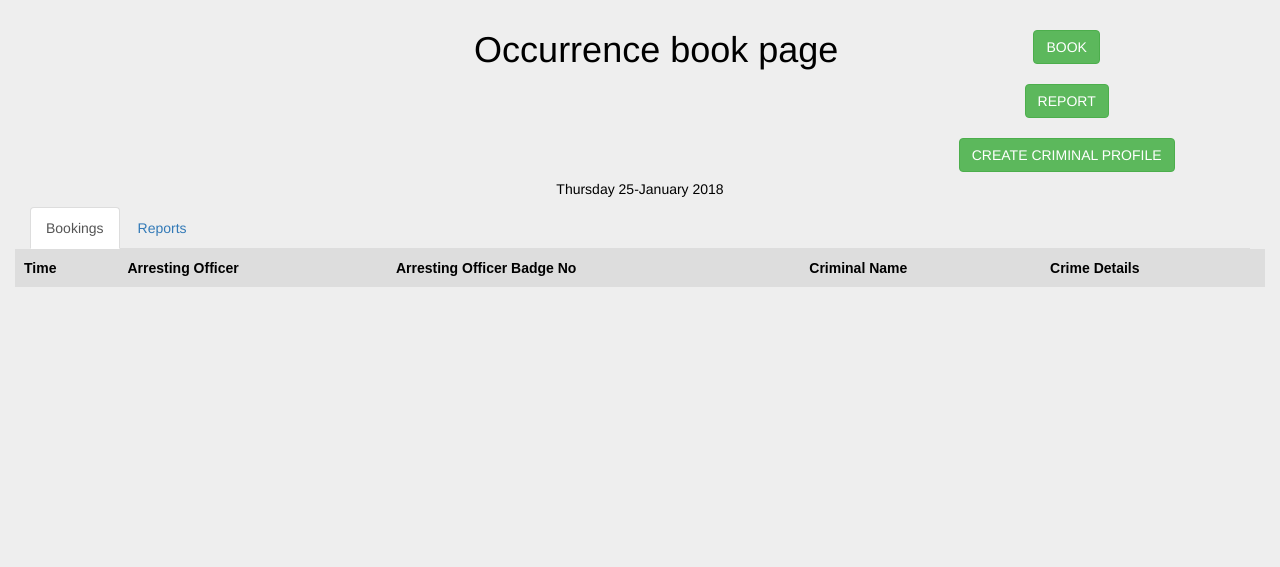
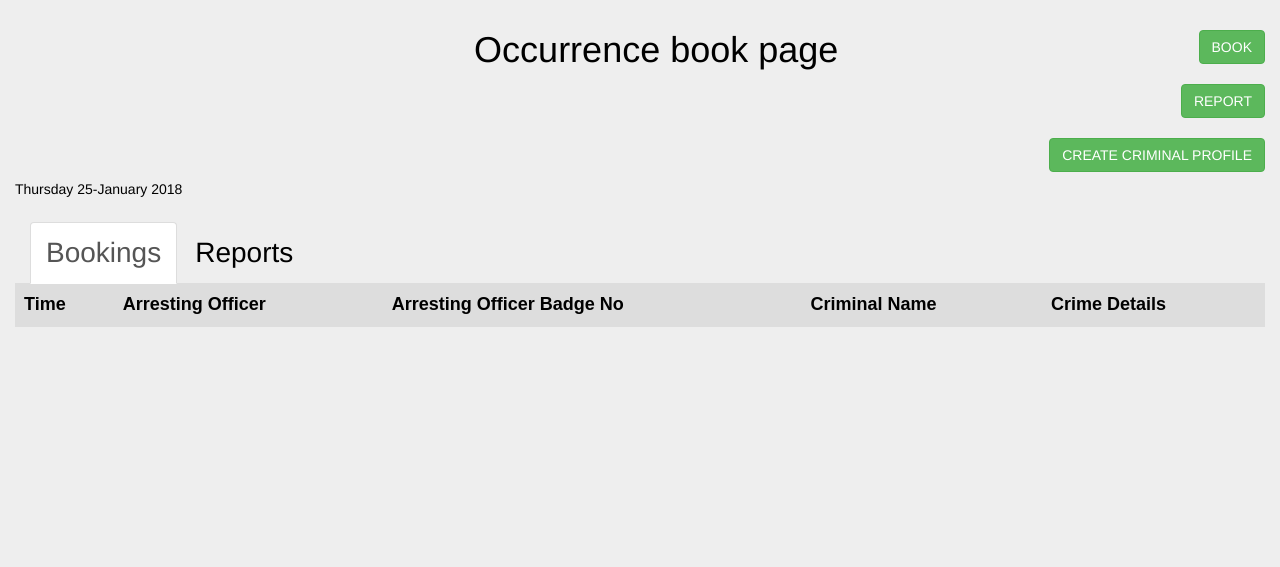
Before and after one commit to mwerumuchai/OB-tracking-system, a Django app: page /occurrence_book/ in a window 1280 px wide. Shown: the part 60-627 px from the top of the page. Run offline with Django 3.2, Linux system fonts and the light colour scheme; data that the repository does not hold is empty; some libraries are stand-ins or nearby versions.

Commit message:
style the occurrence page

```diff
--- a/static/css/index.css
+++ b/static/css/index.css
@@ -42,6 +42,10 @@ ul.dropdown-menu {
   background-color: #fafafa;
 }
 
+/***************************
+landing page
+*****************************/
+
 #cb {
   background-color: #000;
   text-align: center;
@@ -62,12 +66,17 @@ ul.dropdown-menu {
 
 .card-content {
   height: 235px;
+  background: #fff;
 }
 
 .content {
   margin: 65px;
   color: #000;
   font-size: 31px;
+}
+
+.well {
+  background-color: #fff;
 }
 
 @media (max-width: 992px) {
@@ -101,9 +110,35 @@ div.help-block {
   transform: scale(1.1);
 }
 
+/***************************
+end landing page
+*****************************/
+
 /*********************************
 Occurence book
 ***********************************/
+
+a {
+  text-decoration: none !important;
+  color: #000;
+}
+
+#booking-row {
+  margin-bottom: 50px;
+  margin-top: -34px;
+  font-size: 18px;
+}
+
+.date {
+  text-align: left;
+  margin-left: 15px;
+  padding-bottom: 15px;
+}
+
+#legend {
+  color: #fff;
+  text-align: right;
+}
 
 .legend {
   margin-top: 69px;
@@ -163,9 +198,9 @@ hr {
   margin-top: 32px;
 }
 
-/****************************
+/*******
 modal
-***************************/
+*******/
 
 .modal.modal-wide .modal-dialog {
   width: 80%;
@@ -189,8 +224,8 @@ body p {
 #{{item.id}
 }
 
-.modal-body p {
-  /*margin-bottom: 90px*/
+#report-description {
+  margin-bottom: -189px;
 }
 
 #mheader {
@@ -217,6 +252,39 @@ body p {
 End Occurence book
 ***********************************/
 
+/*test tabs*/
+
+body {
+  padding: 10px;
+}
+
+#exTab1 .tab-content {
+  padding: 5px 15px;
+}
+
+#exTab2 h3 {
+  padding: 5px 15px;
+}
+
+#exTab1 .nav-pills>li>a {
+  border-radius: 0;
+}
+
+#toggle-tabs {
+  position: relative;
+  display: block;
+  font-size: 28px;
+  /*padding: 27px 256px;*/
+}
+
+/*.nav>li>a {
+  position: relative;
+  display: block;
+  padding: 27px 256px;
+}*/
+
+/*end test tabs*/
+
 footer {
   position: fixed;
   right: 0;
```
